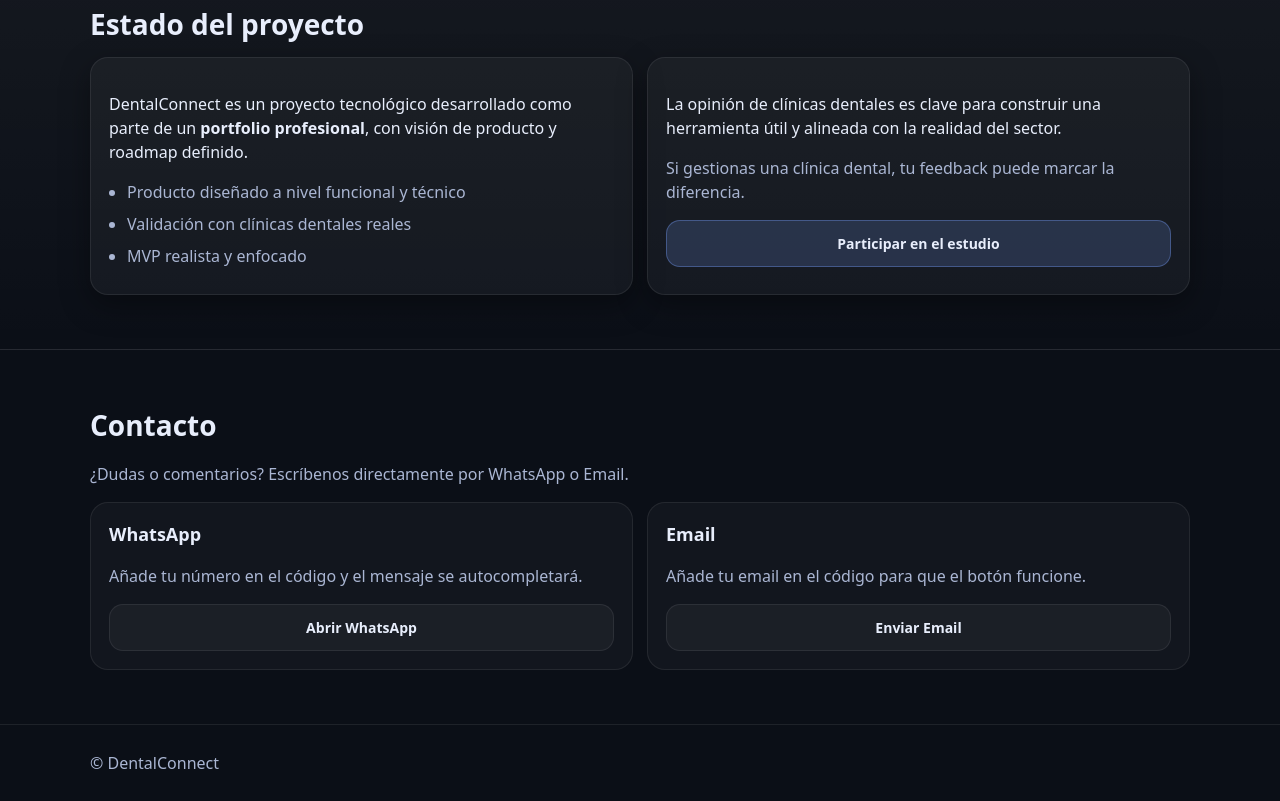
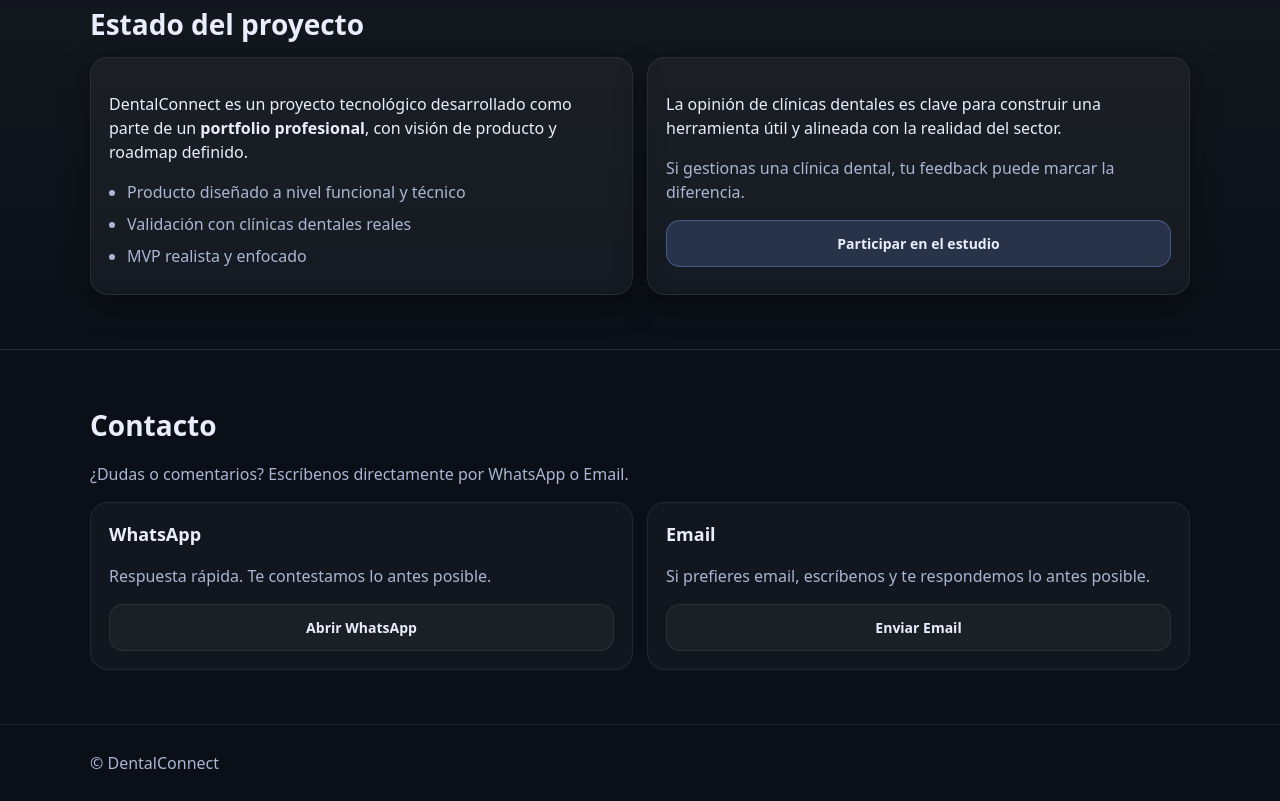
Before and after one commit to ovalderramabarreto-crear/dentalconnect-landing, a website: page index.html in a window 1280 px wide. Shown: the part 2208-3009 px from the top of the page. Drawn offline with Linux system fonts and the light colour scheme.

Commit message:
Improve contact microcopy clarity

```diff
--- a/index.html
+++ b/index.html
@@ -225,7 +225,8 @@
           <div class="grid grid--2">
             <div class="card card--soft">
               <h3>WhatsApp</h3>
-              <p class="muted">Añade tu número en el código y el mensaje se autocompletará.</p>
+              <p class="muted">Respuesta rápida. Te contestamos lo antes posible.</p>
+
               <a id="surveyBtn3" class="btn btn--ghost btn--block" id="waBtn"
    href="https://wa.me/34675790393?text=Hola%2C%20he%20visto%20el%20proyecto%20DentalConnect%20y%20me%20gustar%C3%ADa%20conocer%20mejor%20el%20piloto%20de%20validaci%C3%B3n."
    target="_blank" rel="noopener noreferrer">
@@ -236,7 +237,7 @@
 
             <div class="card card--soft">
               <h3>Email</h3>
-              <p class="muted">Añade tu email en el código para que el botón funcione.</p>
+              <p class="muted">Si prefieres email, escríbenos y te respondemos lo antes posible.</p>
               <a class="btn btn--ghost btn--block" id="mailBtn" href="mailto:ovalderr...@gmail.com?subject=Contacto%20DentalConnect&body=Hola%2C%20quisiera%20m%C3%A1s%20informaci%C3%B3n%20sobre%20el%20proyecto.">
                 Enviar Email
               </a>
```
